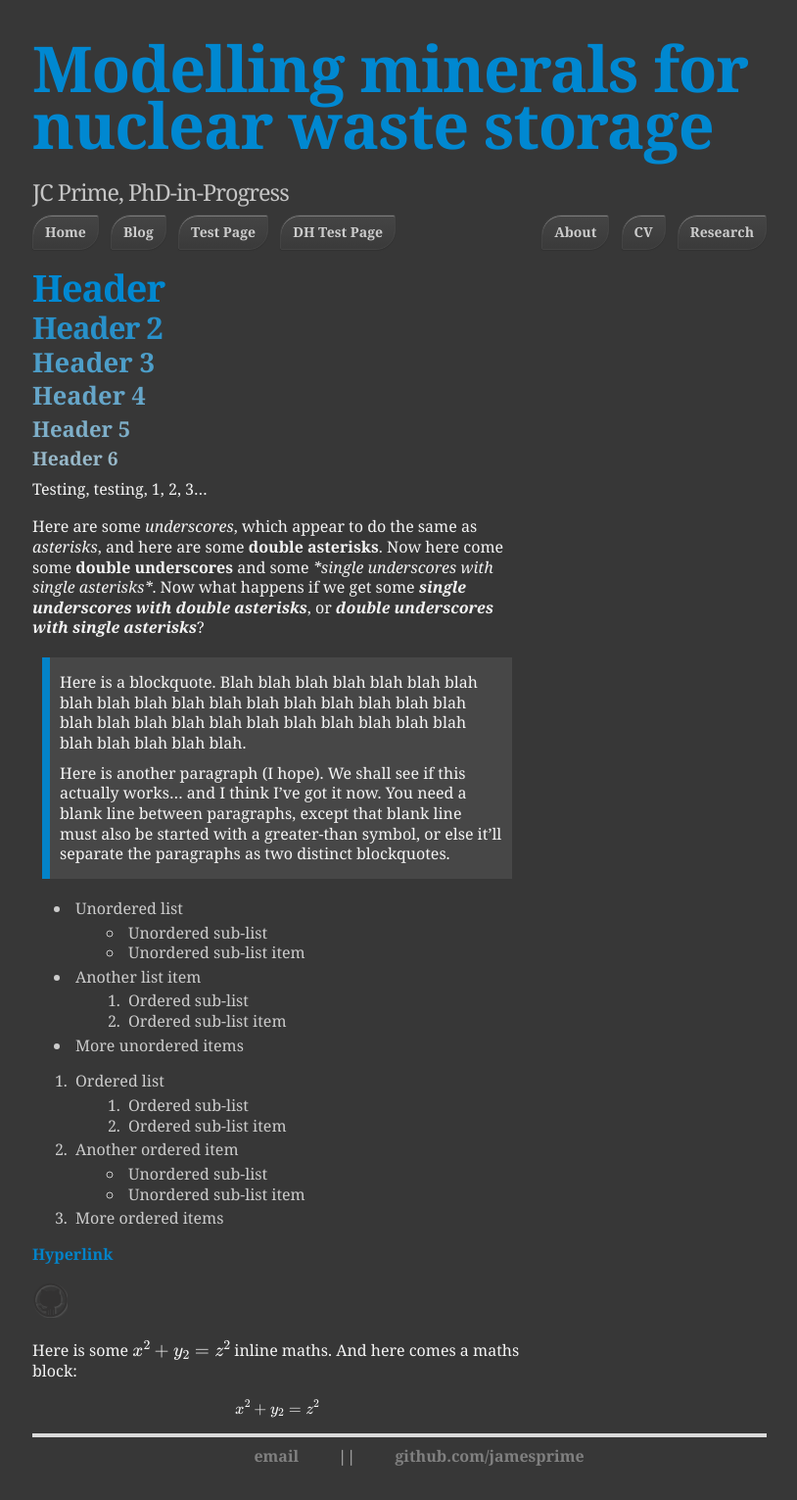
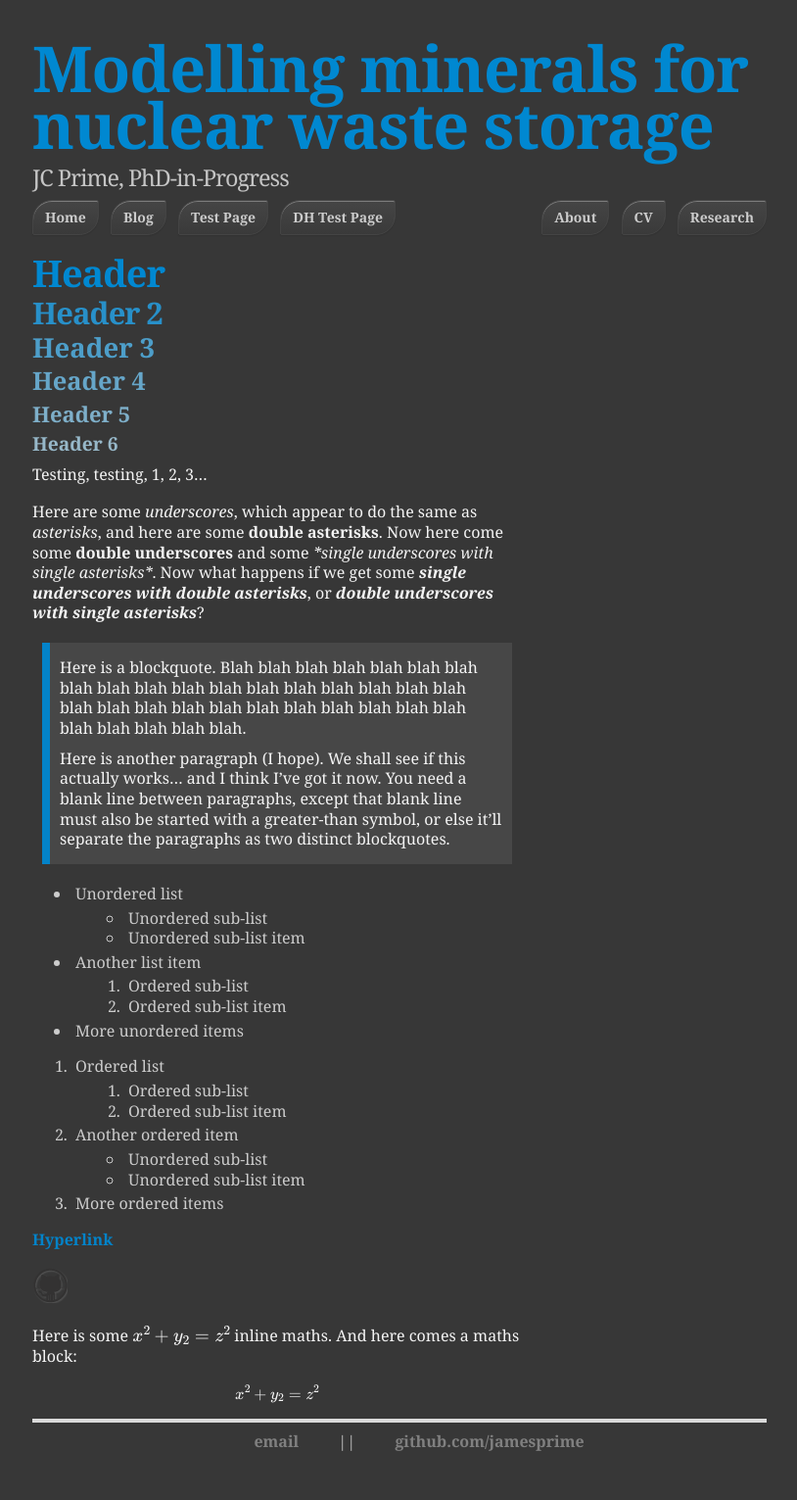
Before and after one commit to jamesprime/jamesprime.github.io, a Jekyll site: the page built from _pages/dhtest/index.md, in a window 1280 px wide. Shown: the whole page at 98% size, without its empty margins (232-1046 px from the left). Built offline with Jekyll 4.4.1, drawn with Linux system fonts in a browser that asks for light colours; nearby versions of some CDN libraries; formulas are drawn with MathJax 3.

Commit message:
Updated _sass/uberduper.scss
Changed header h1 margin from 0 0 30px 0 to 0 0 15px 0

```diff
--- a/_sass/uberduper.scss
+++ b/_sass/uberduper.scss
@@ -182,7 +182,7 @@ header {
         // font: 40px/48px Merriweather, Georgia, Charter, 'Bitstream Charter', serif;
         font-size: 4.7em;
         line-height: .9em;
-        margin: 0 0 30px 0;
+        margin: 0 0 15px 0;
         padding: 30px 0 0 0;
     }
 
```
